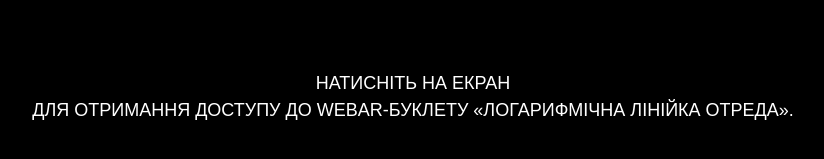
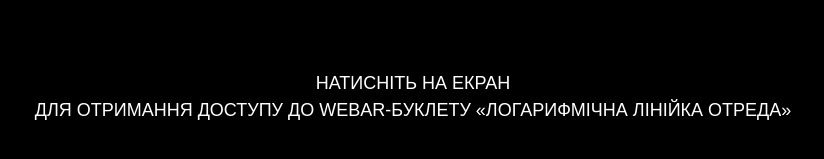
Before and after one commit to To4ilochka/WebAR-NUOP_lab1, a plain HTML site: page index.html in a window 1280 px wide. Shown: the part 303-462 px from the top of the page, without its empty margins (227-1051 px from the left). Drawn offline with nearby package versions, Linux system fonts and the light colour scheme.

Commit message:
Created by Local Git

```diff
--- a/index.html
+++ b/index.html
@@ -29,7 +29,7 @@
             ">
             Натисніть на екран
             <br>
-            для отримання доступу до WebAR-буклету «Логарифмічна лінійка Отреда».
+            для отримання доступу до WebAR-буклету «Логарифмічна лінійка Отреда»
         </div>
     </div>
 
```
